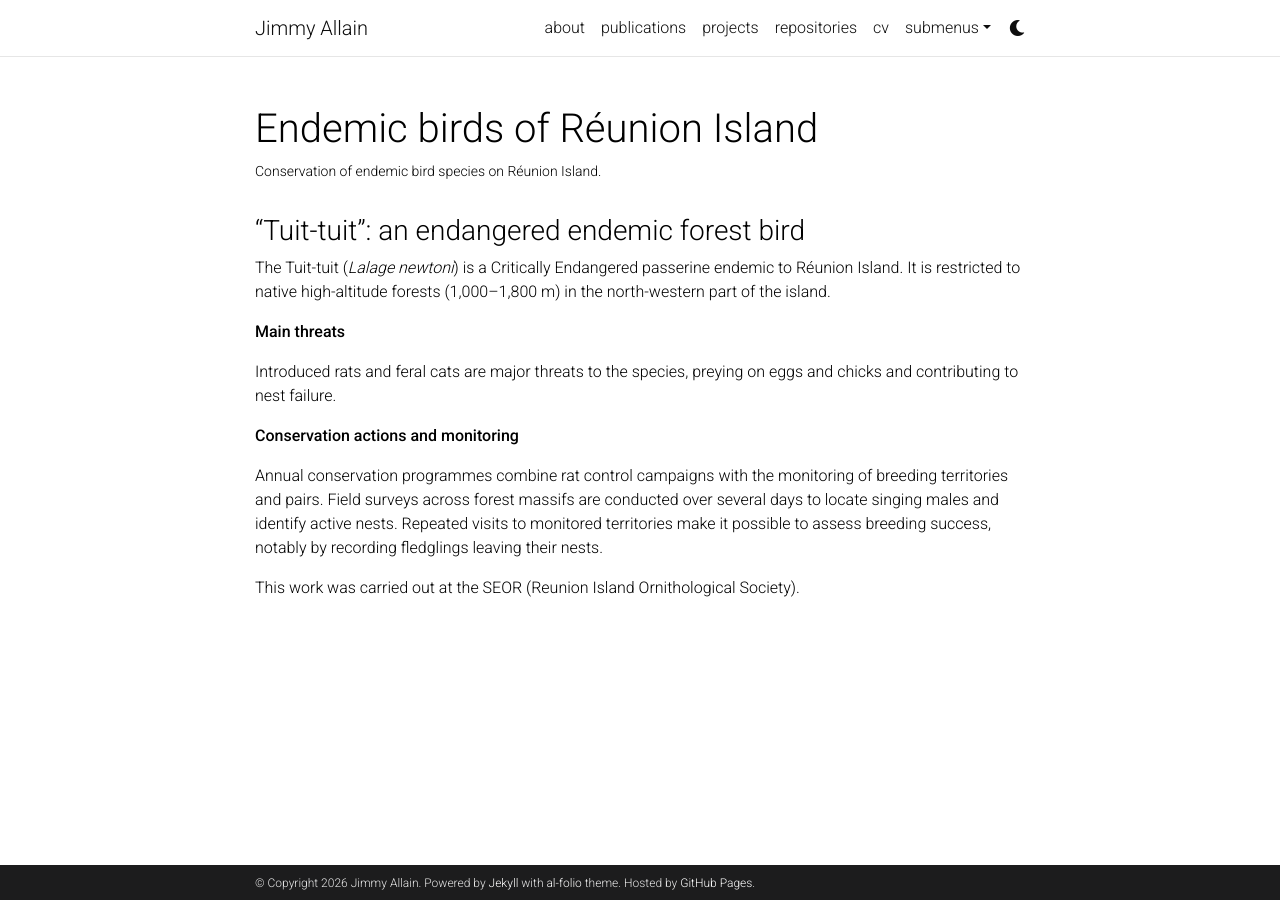
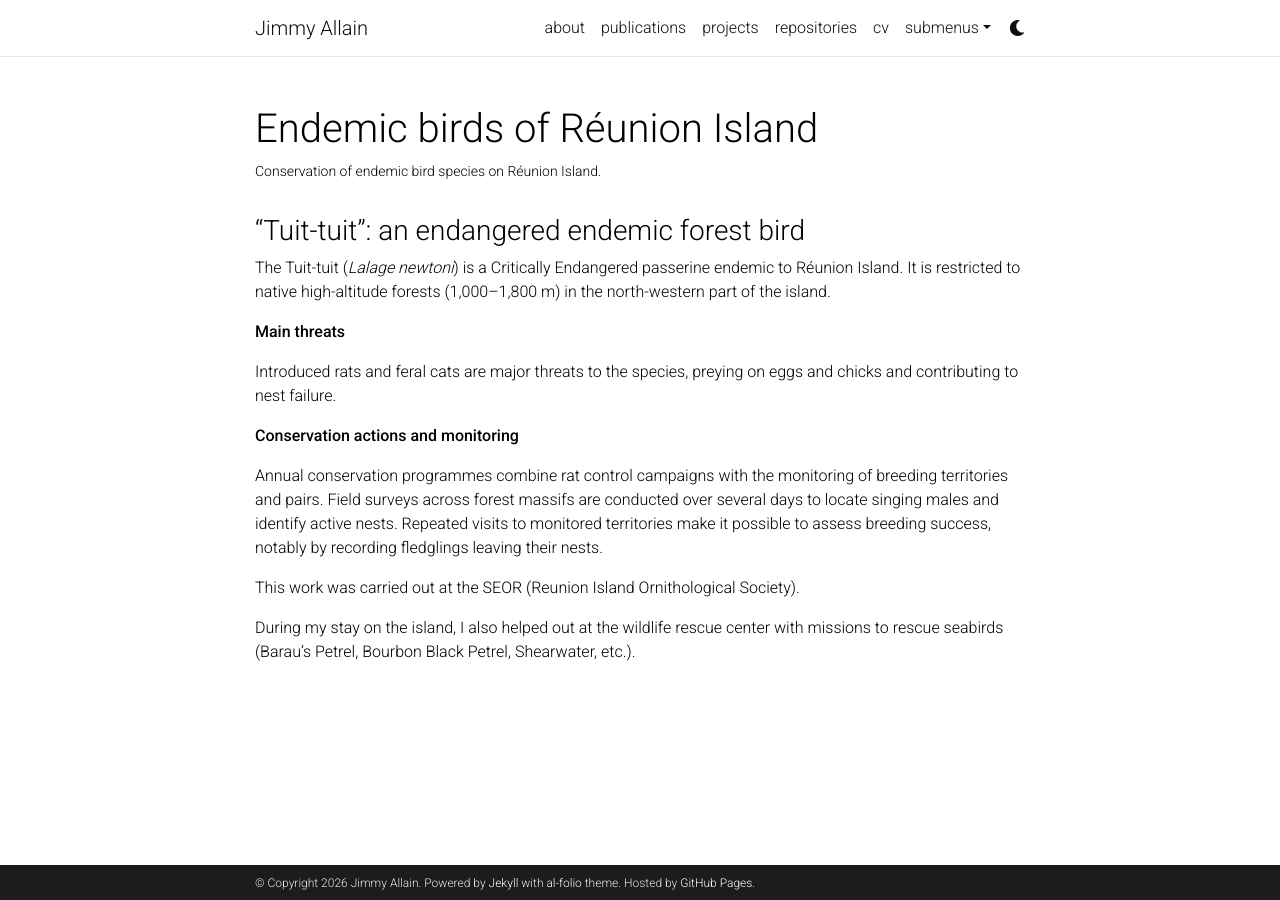
Before and after one commit to jimmyallain/jimmyallain.github.io, a Jekyll site: the page built from _projects/3_project.md, in a window 1280 px wide. Built offline with Jekyll 4.4.1, drawn with Linux system fonts in a browser that asks for light colours; comment, search, counter and statistics services are not loaded; a style sheet for code colours, icons or effects is not loaded.

Commit message:
Update 3_project.md

```diff
--- a/_projects/3_project.md
+++ b/_projects/3_project.md
@@ -20,3 +20,5 @@ Introduced rats and feral cats are major threats to the species, preying on eggs
 Annual conservation programmes combine rat control campaigns with the monitoring of breeding territories and pairs. Field surveys across forest massifs are conducted over several days to locate singing males and identify active nests. Repeated visits to monitored territories make it possible to assess breeding success, notably by recording fledglings leaving their nests.
 
 This work was carried out at the SEOR (Reunion Island Ornithological Society).
+
+During my stay on the island, I also helped out at the wildlife rescue center with missions to rescue seabirds (Barau's Petrel, Bourbon Black Petrel, Shearwater, etc.).
```
